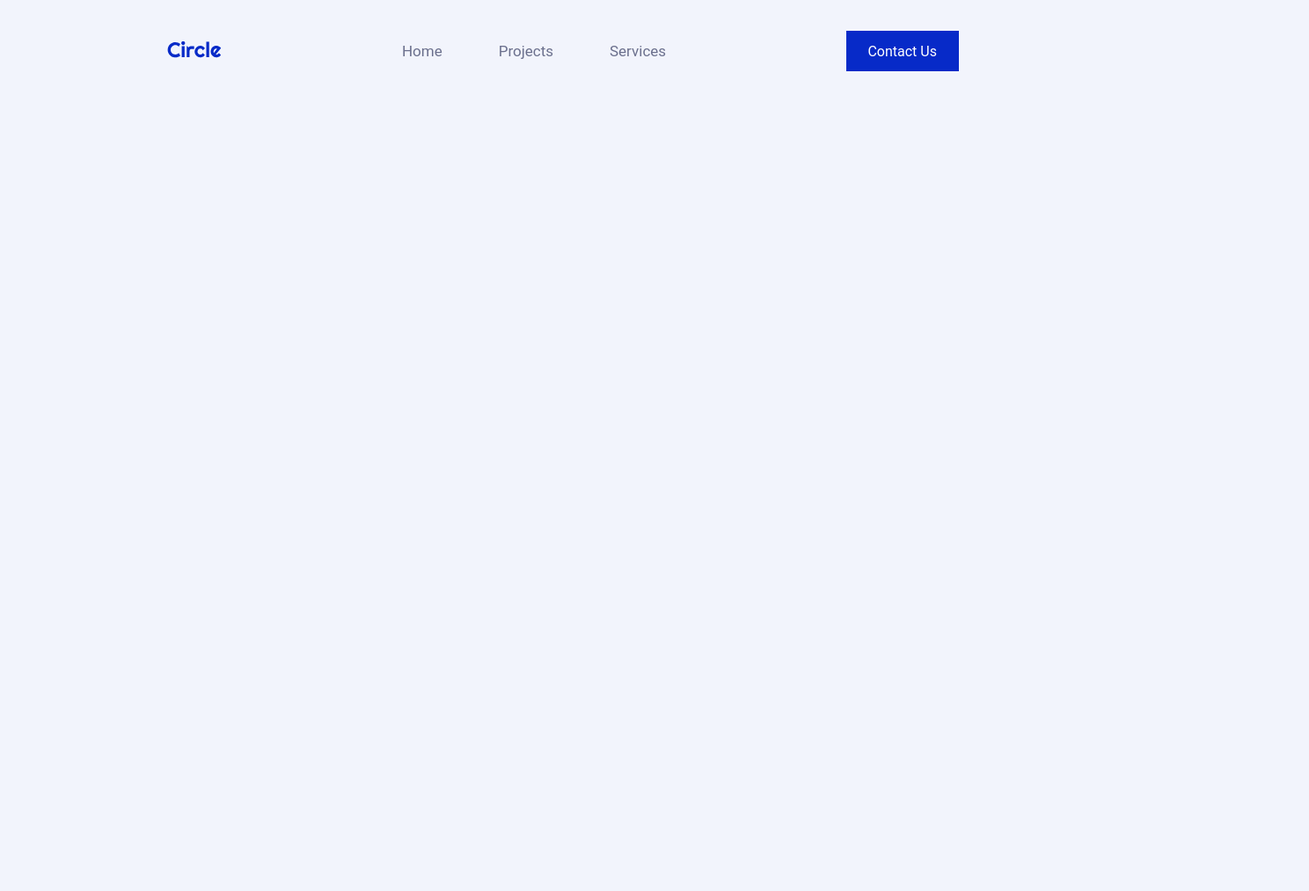
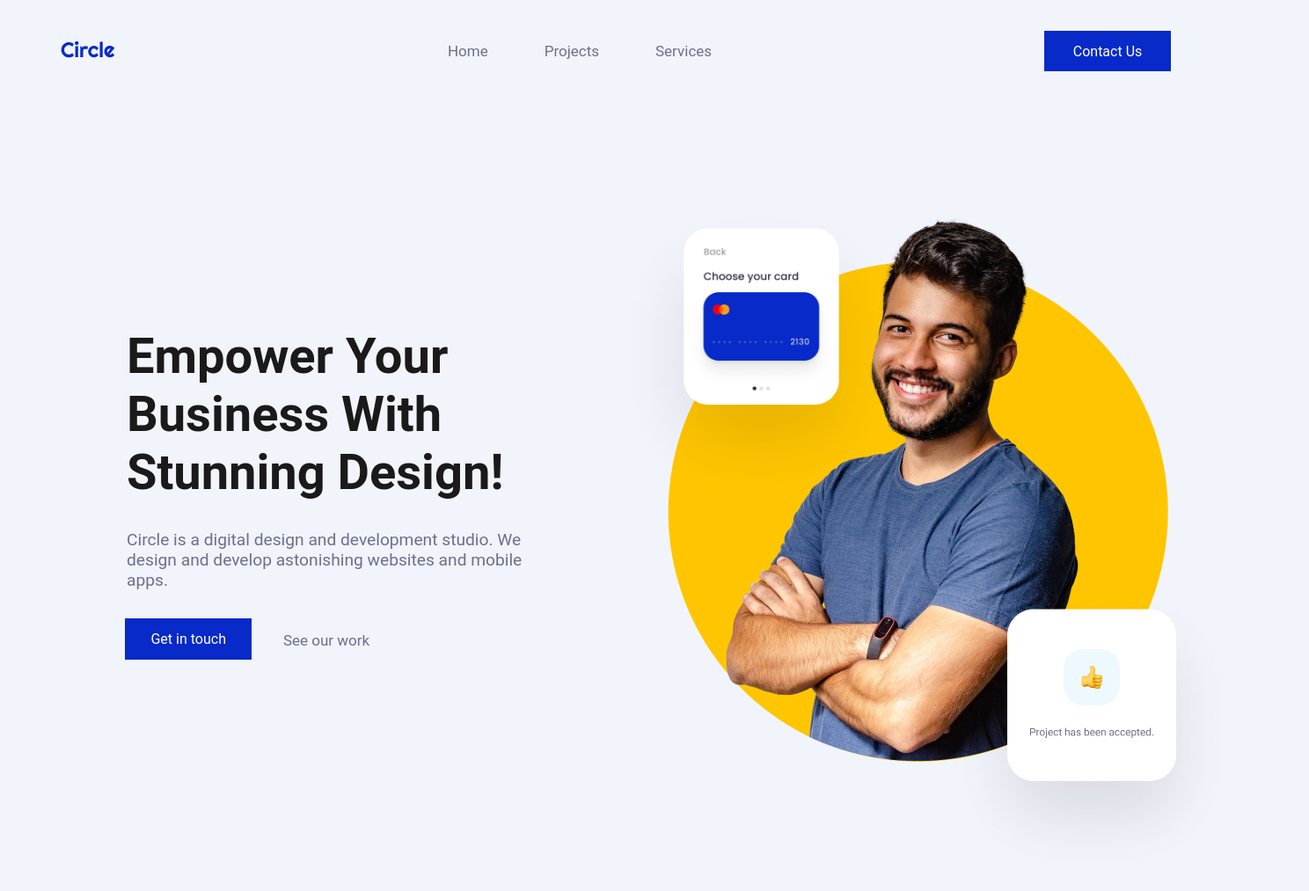
Before and after one commit to 0xNordian/IronHack-MidTerm-Rpoject-Circle, a plain HTML site: page index.html in a window 1280 px wide. Shown: the top 1013 px of the page at 88% size, 1488 px wide, since content can reach past the window. Before the commit the page ends 800 px from the top, so only its background shows below. Drawn offline with Linux system fonts and the light colour scheme.

Commit message:
Nav and hero section done

```diff
--- a/css/style.css
+++ b/css/style.css
@@ -27,6 +27,7 @@ body {
     color: #1a1a1a;
     background-color: var(--lighterGrey);
     font-size: 17px;
+    height: 2000px; //TEMPORAL
   }
 
 /* .m1-body {
@@ -45,27 +46,43 @@ body {
 
 } */
 
+h1 {
+    font-size: 3.5rem;
+}
+
 .outer{
-    height: 100vh; /*for demo only*/
-    /* background: teal; */
-    overflow: auto;
+    /* height: 100vh;
+    background: teal;
+    overflow: auto; */
+    position: relative;
+    width: 1560px;
+    left: calc(50% - 1440px/2);
 }
 
 .inner {
-    width: 80%;
+    /* width: 80%;
     height: 1000px;
-    /* background: coral; */
+    background: coral;
     margin: auto;
     margin-top: 0%;
-    position: relative;
+    position: relative; */
 }
 
 header > div {
-    position: absolute;
+    /* padding: 0 5rem; */
+}
+
+.nav-main {
+    position: fixed;
     width: 100%;
     display: flex;
     justify-content: space-around;
     align-items: center;
+}
+
+.nav-main {
+    z-index: 99999;
+    position: relative;
 }
 
 .page-nav label {
@@ -81,6 +98,7 @@ header > div {
     display: flex;
     justify-content: space-around;
     align-items: center;
+    padding: 0 0rem;
     margin: 3rem 3rem;
 }
 
@@ -98,7 +116,7 @@ header > div {
 }
 
 .contact-us {
-    width: 5rem;
+    width: 6rem;
     height: 1.5rem;
     background-color: var(--darkBlue);
     color: var(--white);
@@ -112,6 +130,90 @@ header > div {
     gap: 10px;
 }
 
+.hero {
+    position: absolute;
+    width: 1440px;
+    left: calc(50% - 1440px/2);
+}
+
+#hero-content {
+    width: 100%;
+    height: 750px;
+    /* background-color: var(--lightBlue); */
+    z-index: 0;
+    position: relative;
+    display: flex;
+    justify-content: space-evenly;
+    align-items: center;
+    padding: 4rem;
+}
+
+.hero-container {
+    display: flex;
+    flex-direction: column;
+    justify-content: center;
+    align-items: center;
+    padding: 0 10rem;
+}
+
+#hero-desc {
+    margin: 2rem 0 0 0;
+    padding-right: 5rem;
+    color: var(--darkGrey);
+    font-size: 1.2rem;
+}
+
+#hero-img {
+    position: relative;
+    right: 6rem;
+}
+
+#hero-card {
+    position: absolute;
+    right: 28rem;
+    bottom: 25rem;
+    z-index: 10;
+}
+
+#hero-emoji {
+    position: absolute;
+    right: 4.5rem;
+    bottom: -1rem;
+    z-index: 10;
+}
+
+.hero-header > h1 {
+    padding: 0 10.5rem;
+    margin: 0 4rem 0 0;
+}
+
+#get-in-touch {
+    /* position: absolute;
+    left: 10rem; */
+
+    width: 6rem;
+    height: 1.5rem;
+    background-color: var(--darkBlue);
+    color: var(--white);
+    font-size: 1rem;
+
+    display: flex;
+    flex-direction: row;
+    justify-content: center;
+    align-items: center;
+    padding: .7rem 1.5rem;
+    gap: 10px;
+    position: relative;
+    top: 2rem;
+    right: 12.8rem;
+}
+
+#our-work {
+    position: relative;
+    right: 3rem;
+    color: var(--darkGrey);
+}
+
 /* .contact-us > div {
 
 } */
--- a/index.html
+++ b/index.html
@@ -11,8 +11,10 @@
 
 <body>
     <div class="outer">
-        <div class="inner">
-            <header>
+        <!-- <div class="inner"> -->
+
+        <header>
+            <div>
                 <div class="nav-main">
                     <div>
                         <img src="../images/logos/circle.svg" alt="Circle Logo" class="circle-logo">
@@ -27,15 +29,42 @@
                         </ul>
                     </nav>
                     <div class="contact-us">
-                        <div>Contact Us</div>
+                        Contact Us
                     </div>
                 </div>
-            </header>
+            </div>
+        </header>
+        <!-- </div> -->
+    </div>
 
+    <main class="hero">
 
+        <section id="hero-content">
+            <div class="hero-container">
+                <h1 class="hero-header">Empower Your Business With Stunning Design!</h1>
+                <div id="hero-desc">
+                    Circle is a digital design and development studio. We design and develop astonishing websites
+                    and mobile apps.
+                </div>
+                <div id="get-in-touch">
+                    Get in touch
+                </div>
+                <div id="our-work">
+                    See our work
+                </div>
+            </div>
 
-        </div>
-    </div>
+            <div id="hero-img">
+                <img src="/images/hero-section/hero-image.png" width="570px" height="" alt="Person">
+            </div>
+            <div id="hero-card">
+                <img src="/images/hero-section/card-1.png" width="350px" height="" alt="Person">
+            </div>
+            <div id="hero-emoji">
+                <img src="/images/hero-section/card-2.png" width="350px" height="" alt="Person">
+            </div>
+        </section>
+    </main>
 
     <script src="app.js"></script>
 </body>
```
